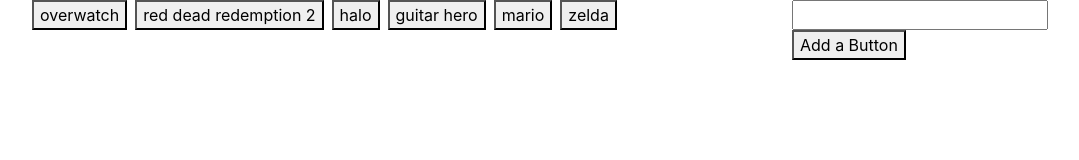
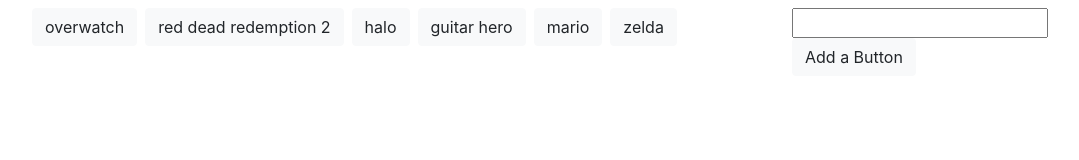
Before and after one commit to MikeF-Code/giphyhw, a plain HTML site: page index.html in a window 1280 px wide. Shown: the whole page, without its empty margins (53-1132 px from the left). Drawn offline with nearby package versions, Linux system fonts and the light colour scheme.

Commit message:
edited buttons

```diff
--- a/assets/js/app.js
+++ b/assets/js/app.js
@@ -10,7 +10,7 @@
     $("#searchButtons").html("");
     for (var i = 0; i < topics.length; i++) {
       var topicBtn = $("<button>");
-      topicBtn.addClass("gameButton mr-2");
+      topicBtn.addClass("gameButton mr-2 btn btn-light");
       topicBtn.attr("data-game", topics[i]);
       topicBtn.text(topics[i]);
       $("#searchButtons").append(topicBtn);
@@ -53,7 +53,7 @@
                 var p = $("<p>").text("Rating: " + results[j].rating);
                 var gifImage = $("<img>");
                 gifImage.attr("src", results[j].images.fixed_width_still.url);
-                gifImage.addClass("gif");
+                gifImage.addClass("gif mx-1");
                 gifImage.attr("gifid", [j]);
                 gifImage.attr("data-static", results[j].images.fixed_width_still.url);
                 gifImage.attr("data-anim", results[j].images.fixed_width.url);
--- a/index.html
+++ b/index.html
@@ -10,7 +10,7 @@
 </head>
 <body>
     <div class="container">
-        <div class="row">
+        <div class="row my-2" id="searchInterface">
             <div class="col-8" id="searchButtons">
 
             </div>
@@ -18,7 +18,7 @@
                 <form>
                     <input type="text" id="game-input">
                     <br>
-                    <button id="add-game" type="submit">Add a Button</button>
+                    <button class="btn btn-light" id="add-game" type="submit">Add a Button</button>
                 </form>
             </div>
         </div>
```
